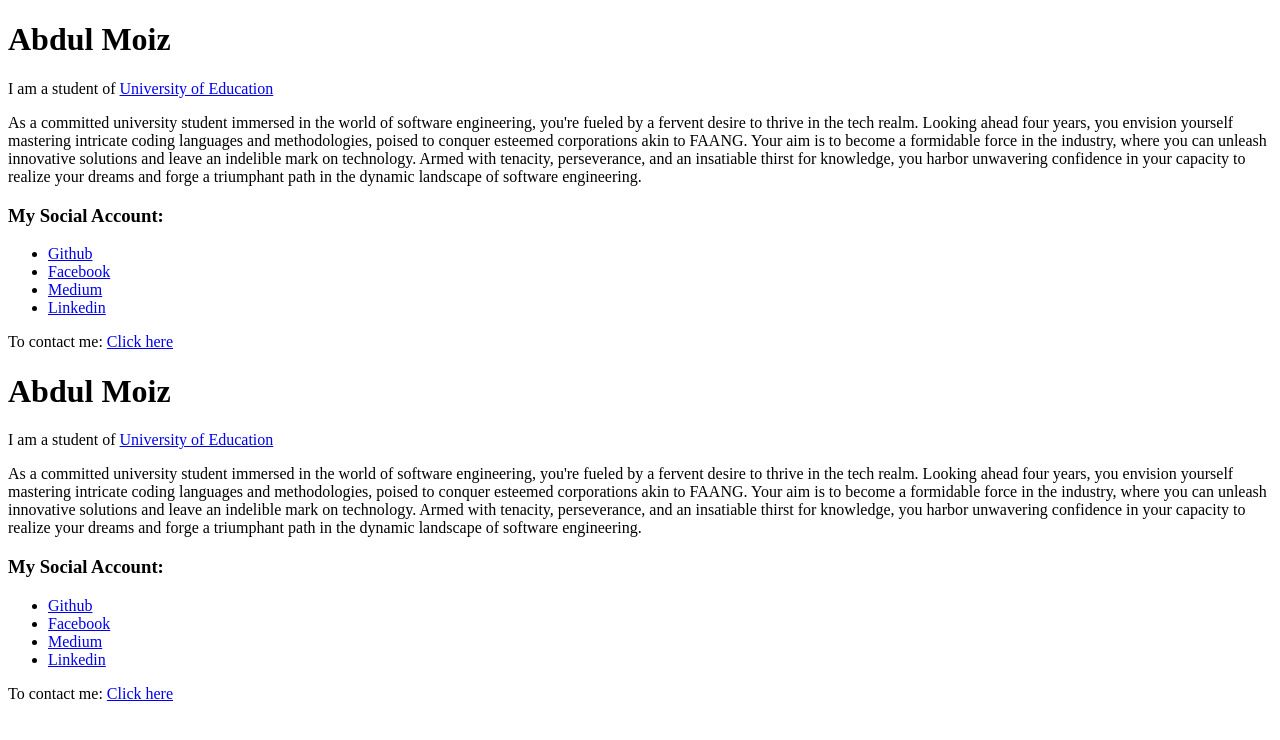
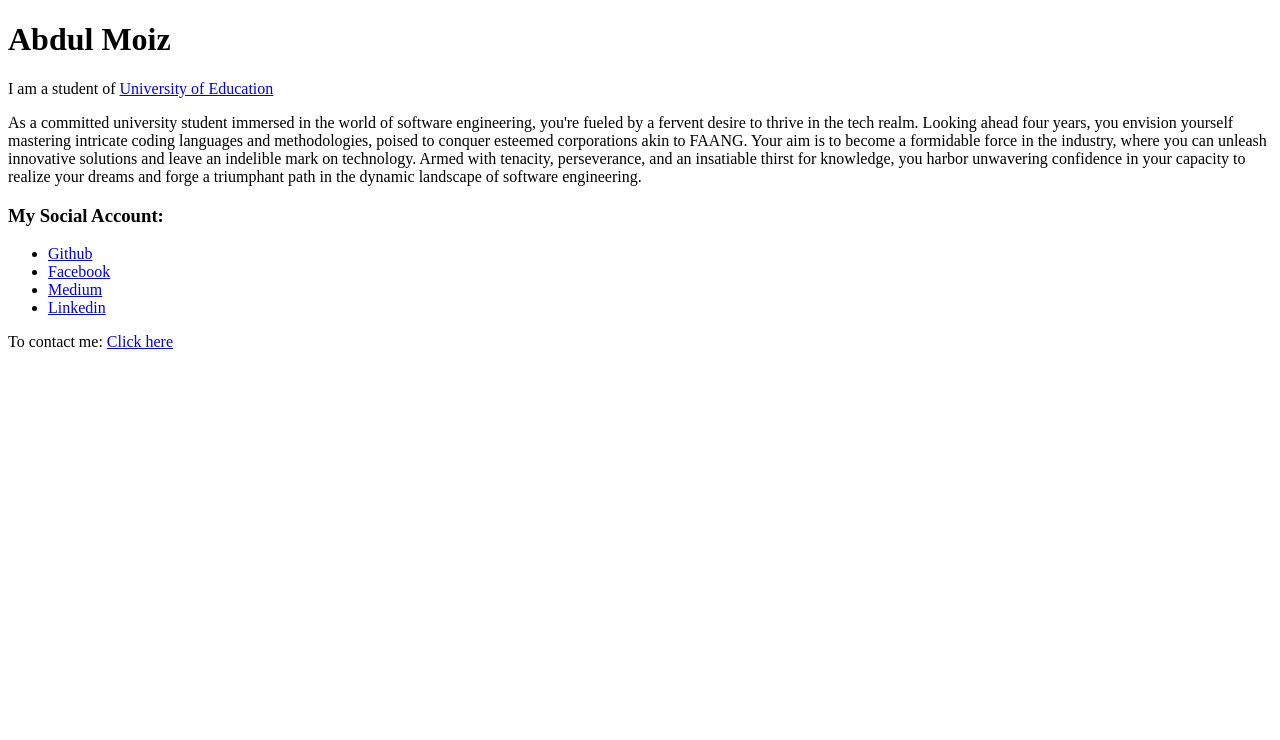
Before and after one commit to Abdul-Moiz31/Profile, a plain HTML site: page index.html in a window 1280 px wide. Drawn offline with Linux system fonts and the light colour scheme.

Commit message:
Update index.html

```diff
--- a/index.html
+++ b/index.html
@@ -33,37 +33,3 @@
     <p>To contact me: <a href="mailto:bsf2100756@ue.edu.pk">Click here</a></p>
   </body>
 </html><!DOCTYPE html>
-<html lang="en">
-  <head>
-    <meta charset="UTF-8" />
-    <meta name="viewport" content="width=device-width, initial-scale=1.0" />
-    <title>Abdul Moiz's Profile</title>
-  </head>
-  <body>
-    <h1>Abdul Moiz</h1>
-    <p>
-      I am a student of
-      <a href="https://ue.edu.pk">University of Education</a>
-    </p>
-    <p>
-      As a committed university student immersed in the world of software
-      engineering, you're fueled by a fervent desire to thrive in the tech
-      realm. Looking ahead four years, you envision yourself mastering intricate
-      coding languages and methodologies, poised to conquer esteemed
-      corporations akin to FAANG. Your aim is to become a formidable force in
-      the industry, where you can unleash innovative solutions and leave an
-      indelible mark on technology. Armed with tenacity, perseverance, and an
-      insatiable thirst for knowledge, you harbor unwavering confidence in your
-      capacity to realize your dreams and forge a triumphant path in the dynamic
-      landscape of software engineering.
-    </p>
-    <h3>My Social Account:</h3>
-    <ul>
-        <li><a href="https://github.com/Abdul-Moiz31">Github</a></li>
-        <li><a href="https://www.facebook.com/profile.php?id=100005531415795&comment_id=Y29tbWVudDo3NjcyMTgzMDIwODkxMDRfMTMxNjg1NjA4MjE0MTI3NA%3D%3D">Facebook</a></li>
-      <li><a href="https://medium.com/@iam-abdulmoiz">Medium</a></li>
-      <li><a href="https://www.linkedin.com/in/im-abdulmoiz/">Linkedin</a></li>
-    </ul>
-    <p>To contact me: <a href="mailto:bsf2100756@ue.edu.pk">Click here</a></p>
-  </body>
-</html>
```
